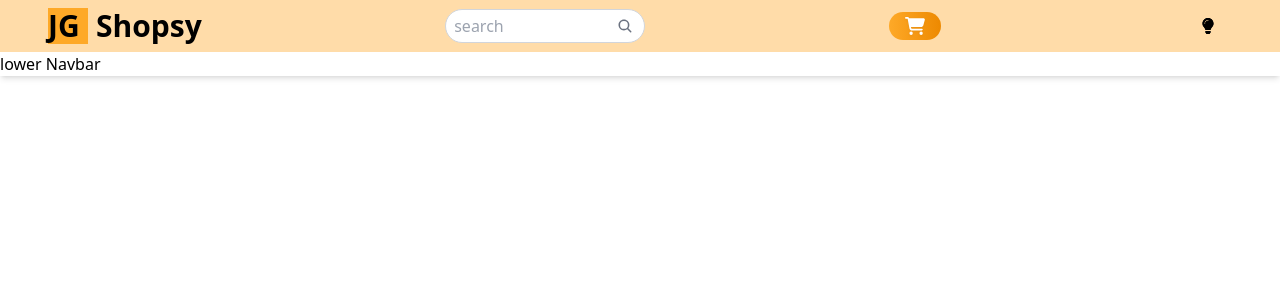
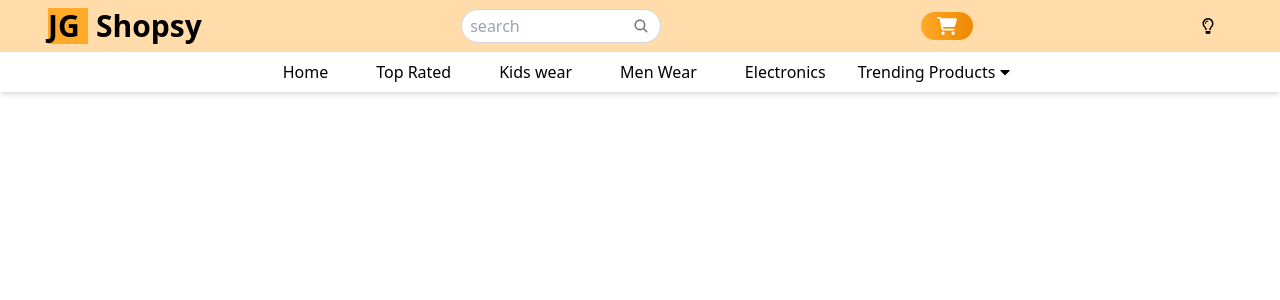
Before and after one commit to Juany313/Ecommerce, a React (Vite) app: page / in a window 1280 px wide. Shown: the top 300 px of the page. Built offline with nearby package versions, Linux system fonts and the light colour scheme.

Commit message:
Continuo en NavBar

```diff
--- a/src/components/DarkMode.jsx
+++ b/src/components/DarkMode.jsx
@@ -24,18 +24,18 @@
 
   return (
     <div
-    className="relative"
+    className="relative flex items-center"
     >
         {/* light */}
         <FaRegLightbulb
         onClick={()=> setTheme(theme === "light"? "dark" : "light")}
-        className={`w-12 cursor-pointer transition-all duration-300 absolute right-0 z-10 ${theme === "dark"? "opacity-0": "opacity-100"}`}
+        className={`w-12 cursor-pointer transition-all duration-300 absolute right-0  ${theme === "dark"? "hidden": "block"}`}
         />
 
         {/* dark */}
         <FaLightbulb
         onClick={()=> setTheme(theme === "light"? "dark" : "light")}
-        className={`w-12 cursor-pointer transition-all duration-300 }`}
+        className={`w-12 cursor-pointer transition-all duration-300 absolute right-0 ${theme === "light"? "hidden": "block"}`}
         />
 
     </div>
--- a/src/components/Navbar.jsx
+++ b/src/components/Navbar.jsx
@@ -1,7 +1,54 @@
-
+//! 44 min 10 seg
 
 import { IoSearch } from "react-icons/io5";
 import { FaCartShopping } from "react-icons/fa6";
+import { FaCaretDown } from "react-icons/fa";
+
+const Menu = [
+    {
+        id:1,
+        name:"Home",
+        link:"/#"
+    },
+    {
+        id:2,
+        name:"Top Rated",
+        link:"/#services"
+    },
+    {
+        id:3,
+        name:"Kids wear",
+        link:"/#"
+    },
+    {
+        id:4,
+        name:"Men Wear",
+        link:"/#"
+    },
+    {
+        id:5,
+        name:"Electronics",
+        link:"/#"
+    },
+];
+
+const DropdownLinks = [
+    {
+        id: 1,
+        name: "Trending Products",
+        link: "/#"
+    },
+    {
+        id:2,
+        name: "Best Selling",
+        link: "/#"
+    },
+    {
+        id: 3,
+        name: "Top Rated",
+        link: "/#"
+    },
+]
 
 /*Components*/
 import DarkMode from "./DarkMode";
@@ -35,7 +82,7 @@
                         placeholder='search'
                         className='w-[200px] sm:w-[200px] group-hover:w-[300px]
                          transition-all duration-300 rounded-full border border-gray-300
-                         px-2 py-1 focus:outline-none focus:border-1 focus:border-primary'
+                         px-2 py-1 focus:outline-none focus:border-1 focus:border-primarydark:border-gray-500 dark:bg-gray-800'
                         />
                         <IoSearch
                         className="text-gray-500 group-hover:text-primary absolute top-1/2 -translate-y-1/2 right-3"
@@ -62,8 +109,52 @@
 
             </div>
         </div>
-        lower Navbar
-        {/* <div></div> */}
+       {/*  lower Navbar */}
+        <div className="flex justify-center">
+            <ul className="sm:flex hidden items-center gap-4">
+
+                {Menu.map((data)=>{
+                    return (
+                        <li key={data.id}>
+                            <a
+                            href={data.link}
+                            className="inline-block px-4 hover:text-primary duration-200"
+                            >
+                                {data.name}
+                            </a>
+                        </li>)
+                })}
+                {/*  Simple Dropdown and Links */}
+                <li className="group relative cursor-pointer">
+                    <a
+                    href="#"
+                    className="flex items-center gap-[2px] py-2"
+                    >
+                    Trending Products
+                    <span>
+                        <FaCaretDown
+                        className="transition-all duration-200 group-hover:rotate-180"
+                        />
+                    </span>
+                    </a>
+                    <div className="absolute z-[9999] hidden group-hover:block w-[150px] rounded-md bg-white p-2 text-black shadow-md">
+                        <ul>
+                            {DropdownLinks.map((data)=>{
+                               return (
+                                <li key={data.id}>
+                                    <a
+                                    href={data.link}
+                                    className="inline-block w-full rounded-md p-2 hover:bg-primary/20"
+                                    >
+                                        {data.name}
+                                    </a>
+                                </li>)
+                            })}
+                        </ul>
+                    </div>
+                </li>
+            </ul>
+        </div>
     </div>
   )
 }
```
